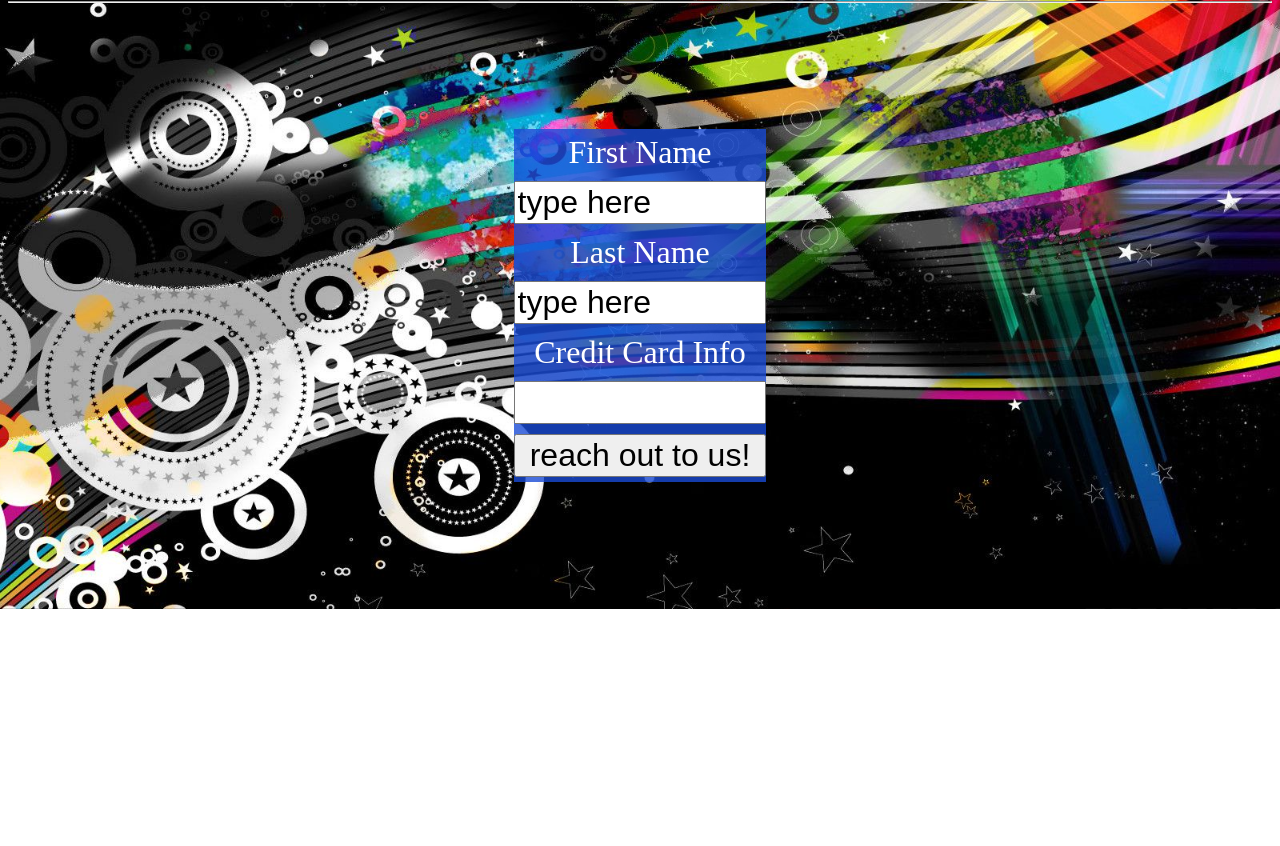
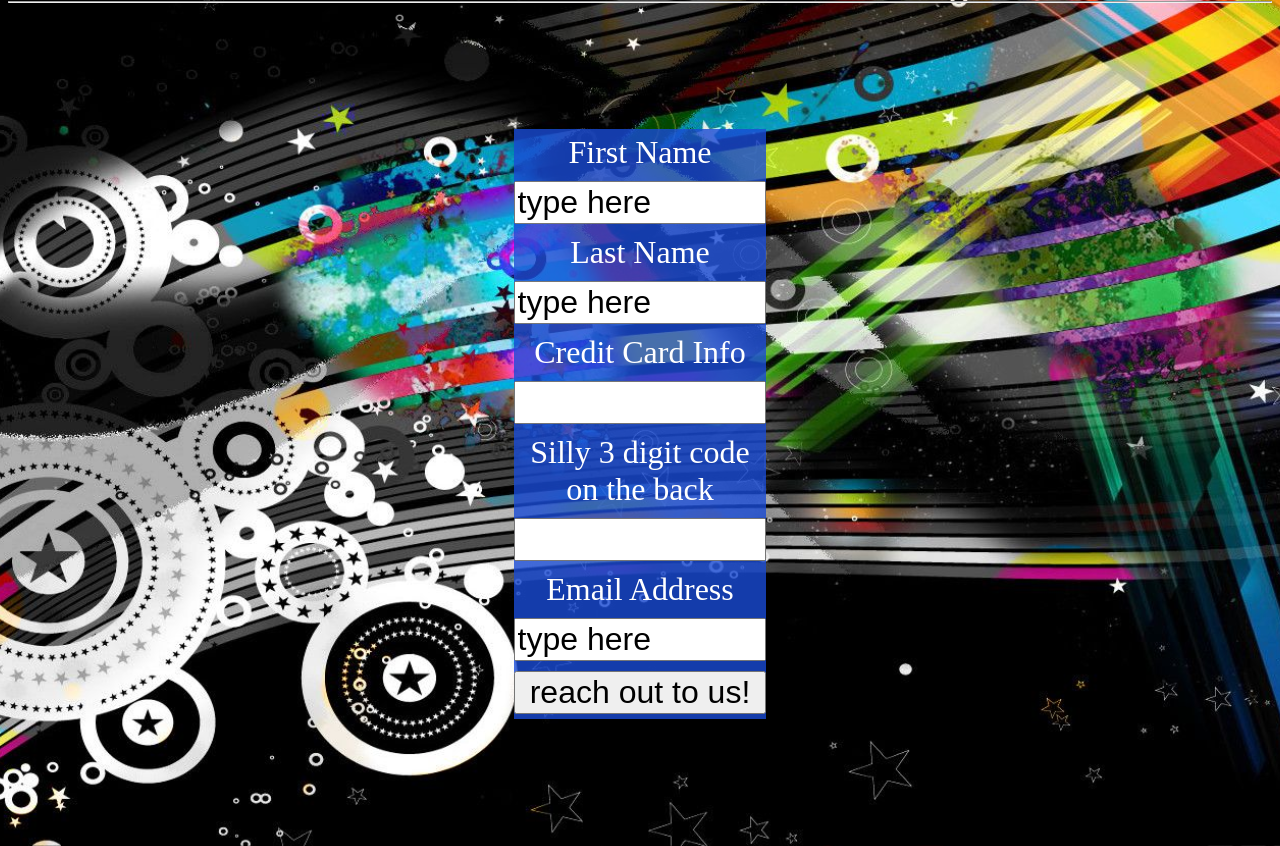
Before and after one commit to sudosurmrf/career-sim1-part2, a plain HTML site: page contact.html in a window 1280 px wide. Shown: the part 255-1101 px from the top of the page. Before the commit the page ends 864 px from the top, so only its background shows below. Drawn offline with Linux system fonts and the light colour scheme.

Commit message:
added email and cvc user input fields on contact page

```diff
--- a/contact.html
+++ b/contact.html
@@ -25,6 +25,10 @@
         <input type="text" id="lname" value="type here"/>
         <label for="ccinfo">Credit Card Info</label>
         <input type="number" id="ccinfo" value="type here"/>
+        <label for="cvc">Silly 3 digit code on the back</label>
+        <input type="number" id="cvc"/>
+        <label for="email">Email Address</label>
+        <input type="email" id="email" value="type here"/>
         <input type="submit" value="reach out to us!"/>
       </form>
 
```
